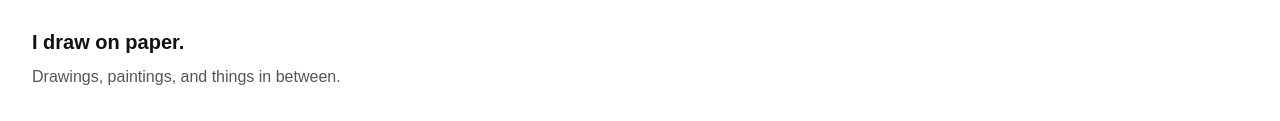
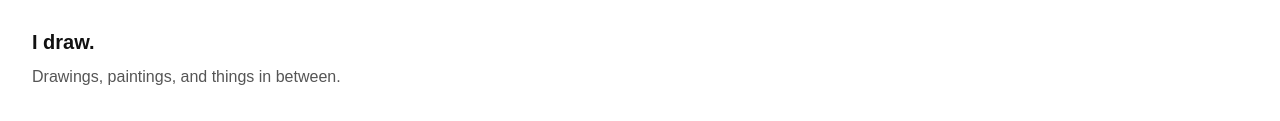
Before and after one commit to feumoon/feumoon.github.io, a plain HTML site: page drawings.html in a window 1280 px wide. Shown: the part 214-335 px from the top of the page. Drawn offline with Linux system fonts and the light colour scheme.

Commit message:
Update drawings.html

```diff
--- a/drawings.html
+++ b/drawings.html
@@ -425,7 +425,7 @@
     <div class="intro-text">
 
       <p>
-        <strong>I draw on paper.</strong>
+        <strong>I draw.</strong>
       </p>
 
       <p class="sub">
```
